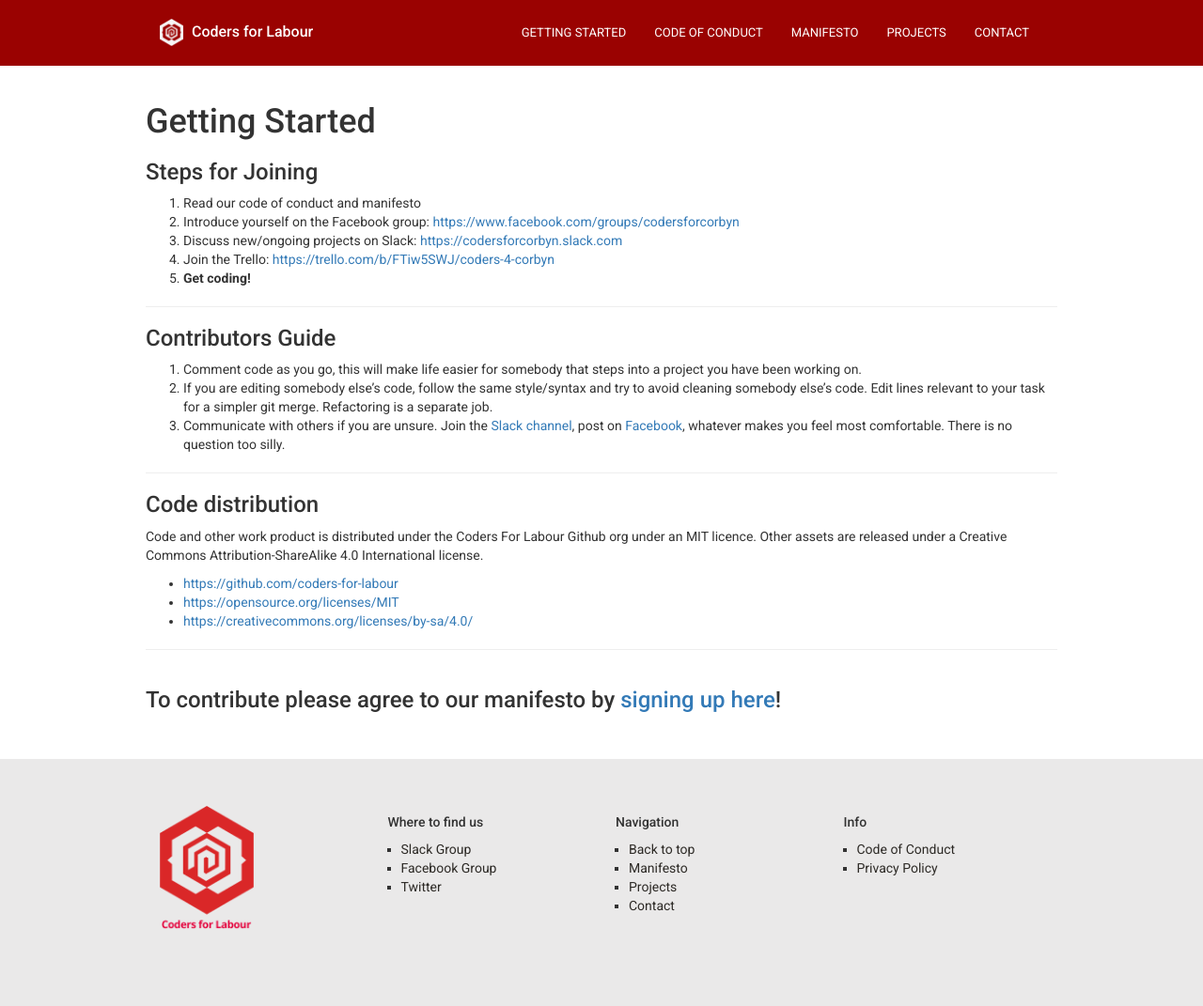
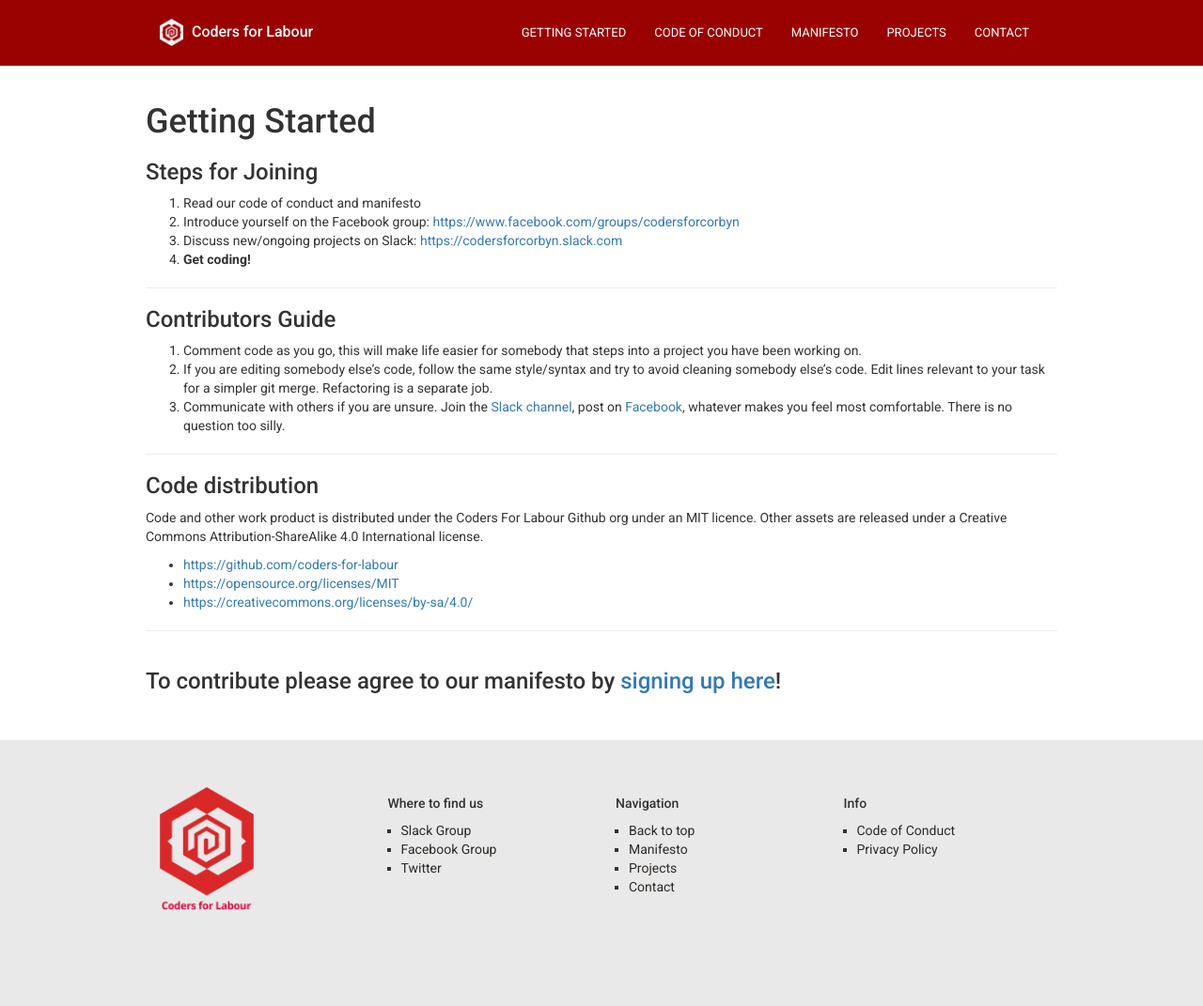
Before and after one commit to coders-for-labour/coders-for-labour.github.io, a Jekyll site: the page built from getting-started/index.html, in a window 1280 px wide. Shown: the whole page at 94% size. Built offline with Jekyll 4.4.1, drawn with Linux system fonts in a browser that asks for light colours.

Commit message:
Removed Trello link

```diff
--- a/getting-started/index.html
+++ b/getting-started/index.html
@@ -9,7 +9,7 @@ title: Getting Started
 		<li>Read our code of conduct and manifesto</li>
 		<li>Introduce yourself on the Facebook group: <a href="https://www.facebook.com/groups/codersforcorbyn" target="_blank">https://www.facebook.com/groups/codersforcorbyn</a></li>
 		<li>Discuss new/ongoing projects on Slack: <a href="https://codersforcorbyn.slack.com" target="_blank">https://codersforcorbyn.slack.com</a></li>
-		<li>Join the Trello: <a href="https://trello.com/b/FTiw5SWJ/coders-4-corbyn" target="_blank">https://trello.com/b/FTiw5SWJ/coders-4-corbyn</a></li>
+		<!--<li>Join the Trello: <a href="https://trello.com/b/FTiw5SWJ/coders-4-corbyn" target="_blank">https://trello.com/b/FTiw5SWJ/coders-4-corbyn</a></li>-->
 		<li><b>Get coding!</b></li>
 	</ol>
 	<hr>
```
